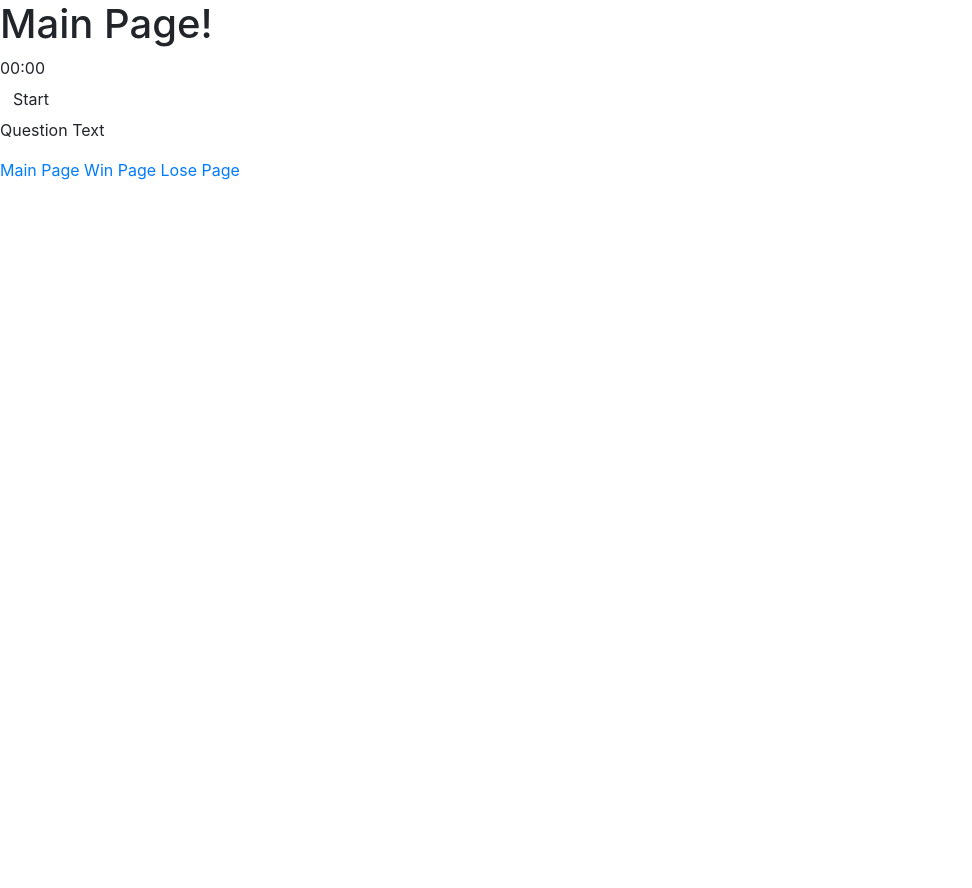
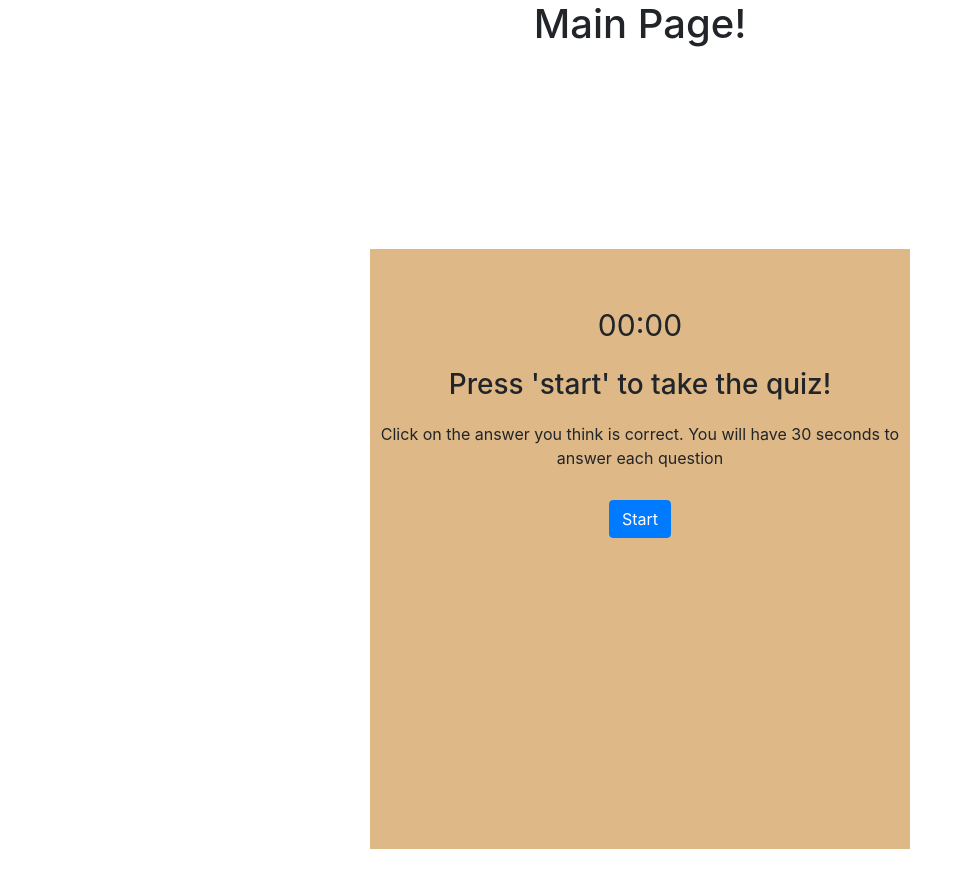
Before and after one commit to mcook1992/TriviaGame, a plain HTML site: page index.html in a window 1280 px wide. Shown: the whole page, without its empty margins (0-972 px from the left). Before the commit the page ends 800 px from the top, so only its background shows below. Drawn offline with nearby package versions, Linux system fonts and the light colour scheme.

Commit message:
fully functional version but no gifs or background or score

```diff
--- a/assets/main.css
+++ b/assets/main.css
@@ -0,0 +1,56 @@
+html,
+body {
+  height: 100%;
+}
+
+.container {
+  text-align: center;
+  align-content: center;
+  height: 100%;
+}
+
+.align-middle {
+  margin-top: 10%;
+}
+
+#wrapper {
+  margin-bottom: 20px;
+}
+
+.buttonwrapper {
+  margin-top: 30px;
+  margin-bottom: 30px;
+}
+
+#bigWrapper {
+  padding-top: 5%;
+  padding-bottom: 5%;
+
+  width: 50%;
+  margin-left: auto;
+  margin-right: auto;
+  margin-bottom: 20px;
+  height: 75%;
+  min-height: 500px;
+  background-color: burlywood;
+}
+
+.questionText {
+  margin-bottom: 20px;
+}
+
+#timeDisplay {
+  font-size: 30px;
+}
+
+.answer {
+  padding: 10px;
+  display: inline-block;
+}
+
+.answer:hover {
+  background-color: aqua;
+}
+.noBackground:hover {
+  background-color: transparent;
+}
--- a/assets/main.js
+++ b/assets/main.js
@@ -45,6 +45,7 @@ var questionArray = [question1, question2];
 $("#start").click(function() {
   $("#start").addClass("d-none");
   $(".answer").removeClass("d-none");
+  $(".explanationText").addClass("d-none");
   setUpQuestion();
 });
 
@@ -74,6 +75,7 @@ function setUpQuestion() {
   // Code below works, but is annoying so will not count yet.
 
   timerCount = 30;
+  $("#timeDisplay").text(timerCount);
 
   countdown = setInterval(timerCountDown, 1000);
 }
@@ -116,6 +118,9 @@ function correctAnswer() {
   $(".explanationText").removeClass("d-none");
   $(".explanationText").text("The correct answer was: " + currentCorrectAnswer);
 
+  //getting rid of the spaces
+  $("br").addClass("d-none");
+
   //hiding the other answer texts
   $(".answer").addClass("d-none");
 
@@ -135,6 +140,7 @@ function wrongAnswer(text) {
   $(".questionText").text(text);
   $(".explanationText").removeClass("d-none");
   $(".explanationText").text("The correct answer was: " + currentCorrectAnswer);
+  $("br").addClass("d-none");
   $(".answer").addClass("d-none");
   $(".holder").removeClass("d-none");
   $(".image").attr("src", giphLink);
@@ -156,6 +162,16 @@ function nextQuestion() {
 
   if (currentQuestionNumber == questionArray.length) {
     $(".buttonWrapper").removeClass("d-none");
+    //bring back spaces between answers
+    $("br").removeClass("d-none");
+
+    //get rid of the hover over the answer function:
+    $(".answer").addClass("noBackground");
+
+    //get rid of the timer
+
+    $("#wrapper").addClass("d-none");
+
     $(".questionText").text("You've reached the end of the quiz");
     $(".answer").removeClass("d-none");
     $(".answer1").text("Number of correct answers: " + numberOfRightAnswers);
@@ -165,9 +181,10 @@ function nextQuestion() {
     $(".explanationText").addClass("d-none");
     $(".holder").addClass("d-none");
 
-    console.log("time to restart)");
+    // console.log("time to restart)");
   } else {
     $(".answer").removeClass("d-none");
+    $("br").removeClass("d-none");
     $(".explanationText").addClass("d-none");
     $(".holder").addClass("d-none");
     setUpQuestion();
@@ -184,7 +201,11 @@ function restart() {
   // $(".explanationText").addClass("d-none");
   $(".holder").addClass("d-none");
   setUpQuestion();
-  $("#restart").addClass("d-none");
+  $(".buttonWrapper").addClass("d-none");
+  $("#wrapper").removeClass("d-none");
+  //bringing back the highlighted answers
+
+  $(".answer").removeClass("noBackground");
 }
 
-function outOfTime() {}
+// function outOfTime() {}
--- a/index.html
+++ b/index.html
@@ -11,37 +11,57 @@
       integrity="sha384-ggOyR0iXCbMQv3Xipma34MD+dH/1fQ784/j6cY/iJTQUOhcWr7x9JvoRxT2MZw1T"
       crossorigin="anonymous"
     />
+    <link rel="stylesheet" href="assets/main.css" />
     <script src="https://ajax.googleapis.com/ajax/libs/jquery/3.3.1/jquery.min.js"></script>
   </head>
   <body>
+    <div class="container">
       <h1>Main Page!</h1>
 
+      <div class="container align-middle">
+        <div id="bigWrapper">
           <div id="wrapper">
             <div id="timeDisplay">00:00</div>
           </div>
 
+          <h3 class="questionText">Press 'start' to take the quiz!</h3>
+
+          <p class="explanationText">
+            Click on the answer you think is correct. You will have 30 seconds
+            to answer each question
+          </p>
+
           <div class="buttonwrapper">
-      <button class="btn" id="start">Start</button>
+            <button class="btn btn-primary" id="start">Start</button>
           </div>
 
-    <p class="questionText">Question Text</p>
-    <p class="explanationText d-none">ELI5</p>
           <p class="answer answer1  d-none">Answer 1</p>
+          <br />
+
           <p class="answer answer2  d-none">Answer 2</p>
+          <br />
+
           <p class="answer answer3  d-none">Answer 3</p>
+          <br />
+
           <p class="answer answer4  d-none">Answer 4</p>
+          <br />
 
           <div class="holder d-none">
-      <img class="image" src="assets/images/darth-vader.jpg" alt="test image" />
+            <img
+              class="image"
+              src="assets/images/darth-vader.jpg"
+              alt="test image"
+            />
           </div>
 
           <div class="buttonWrapper d-none">
-      <button class="btn" id="restart">Restart</button>
+            <button class="btn btn-primary" id="restart">Restart</button>
+          </div>
+        </div>
+      </div>
     </div>
 
-    <a href="index.html">Main Page</a>
-    <a href="winPage.html">Win Page</a>
-    <a href="losePage.html">Lose Page</a>
     <script src="assets/main.js"></script>
   </body>
 </html>
```
Lines whose indentation alone changed are shown as unchanged.
